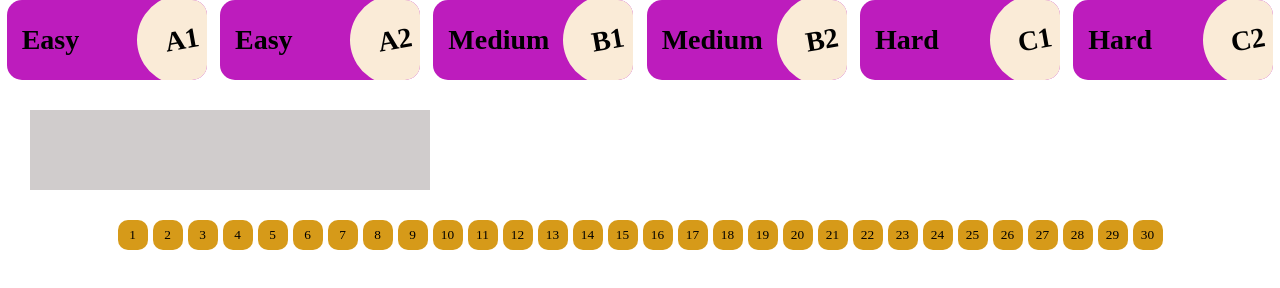
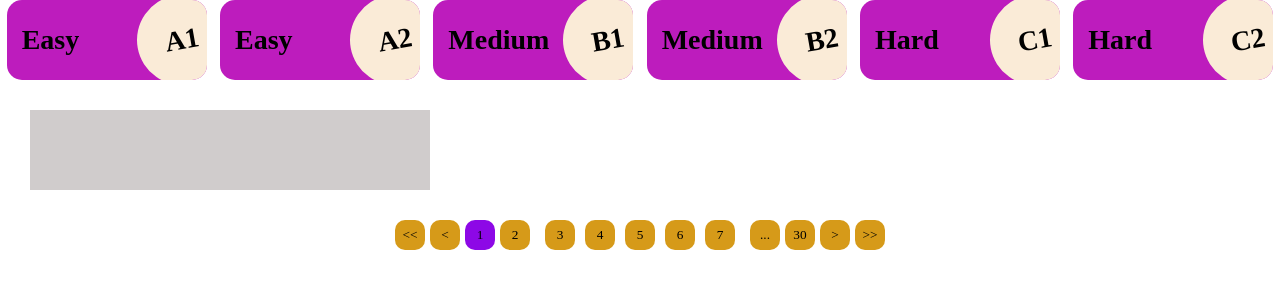
Before and after one commit to grinch-ira/rslang, a website built with webpack: page src/index.html in a window 1280 px wide. Built offline with nearby package versions, Linux system fonts and the light colour scheme; no server answers.

Commit message:
feat: Add pagination

```diff
--- a/src/textbook/page-switcher/page-switcher.scss
+++ b/src/textbook/page-switcher/page-switcher.scss
@@ -11,4 +11,28 @@
   padding: 5px;
   background-color: #d69a19;
   border-radius: 10px;
+
+  &.select {
+    background-color: #8d08e6;
   }
+}
+
+.wrapper {
+  // padding: 0 10px;
+  overflow: hidden;
+  position: relative;
+}
+
+.container {
+  display: flex;
+  // padding: 0 5px;
+  flex-direction: row;
+  gap: 10px;
+  flex-wrap: nowrap;
+  position: absolute;
+  transition: 0.5s;
+
+  & .textbook__page-button {
+    flex: 0 0 auto;
+  }
+}
--- a/src/textbook/page-switcher/page-switcher.ts
+++ b/src/textbook/page-switcher/page-switcher.ts
@@ -7,10 +7,36 @@ export class PageSwitcher extends BaseElement<'div'> implements IPublisher {
 
   private currentPage: number;
 
-  constructor() {
+  private countPage: number;
+
+  private pagePerSlide = 5;
+
+  private buttonSpread: HTMLButtonElement;
+
+  private pages: HTMLButtonElement[];
+
+  private sliderContainer: HTMLDivElement;
+
+  private sliderWrapper: HTMLDivElement;
+
+  private beforeWrapper: HTMLDivElement;
+
+  private afterWrapper: HTMLDivElement;
+
+  private BUTTON_WIDTH = 30;
+
+  private BUTTON_GAP = 10;
+
+  constructor(countPage: number) {
     super('div', 'textbook__page-switcher');
+    this.countPage = countPage;
     this.subscribers = [];
+    this.pages = [];
     this.currentPage = 0;
+    this.sliderContainer = new BaseElement('div', 'container').element;
+    this.sliderWrapper = new BaseElement('div', 'wrapper', this.sliderContainer).element;
+    this.beforeWrapper = new BaseElement('div', 'before-wrapper').element;
+    this.afterWrapper = new BaseElement('div', 'after-wrapper').element;
     this.initPageSwitcher();
   }
 
@@ -31,16 +57,127 @@ export class PageSwitcher extends BaseElement<'div'> implements IPublisher {
   }
 
   initPageSwitcher(): void {
-    for (let i = 0; i < 30; i += 1) {
+    const slideLeft = new BaseElement(
+      'button',
+      'textbook__page-button',
+      '&lt;&lt;',
+    ).element;
+    slideLeft.addEventListener('click', () => {
+      if (this.currentPage) {
+        this.currentPage -= this.pagePerSlide;
+        if (this.currentPage < 0) this.currentPage = 0;
+        this.refrash();
+      }
+    });
+    const left = new BaseElement('button',
+      'textbook__page-button', '&lt;').element;
+    left.addEventListener('click', () => {
+      if (this.currentPage) {
+        this.currentPage -= 1;
+        this.refrash();
+      }
+    });
+    const right = new BaseElement('button',
+      'textbook__page-button', '&gt;').element;
+    right.addEventListener('click', () => {
+      if (this.currentPage < this.countPage - 1) {
+        this.currentPage += 1;
+        this.refrash();
+      }
+    });
+    const slideRight = new BaseElement(
+      'button',
+      'textbook__page-button',
+      '&gt;&gt;',
+    ).element;
+
+    slideRight.addEventListener('click', () => {
+      if (this.currentPage < this.countPage - 1) {
+        this.currentPage += (this.currentPage + this.pagePerSlide < this.countPage - 1)
+          ? this.pagePerSlide : this.countPage - (1 + this.currentPage);
+        this.refrash();
+      }
+    });
+
+    for (let i = 0; i < this.countPage; i += 1) {
       const pageButton = new BaseElement(
         'button',
         'textbook__page-button',
         `${ i + 1 }`).element;
       pageButton.addEventListener('click', () => {
         this.currentPage = i;
-        this.notify();
+        this.refrash();
       });
-      this.element.append(pageButton);
+      this.pages.push(pageButton);
     }
+
+    this.element.append(
+      slideLeft,
+      left,
+      this.pages[0],
+      this.beforeWrapper,
+      this.sliderWrapper,
+      this.afterWrapper,
+      this.pages[this.pages.length - 1],
+      right,
+      slideRight,
+    );
+    this.sliderContainer.append(...this.pages.slice(2, this.pages.length - 2));
+    this.refrash();
+  }
+
+  refrash() {
+    this.notify();
+    this.switchSelectButton();
+    this.updateSliderWidth();
+
+    if (this.currentPage > (2 + Math.floor(this.pagePerSlide / 2))) {
+      this.beforeWrapper.innerHTML = '';
+      this.beforeWrapper.append(
+        new BaseElement('button', 'textbook__page-button', '...').element,
+      );
+      this.afterWrapper.innerHTML = '';
+      if (this.currentPage > this.countPage - (4 + Math.floor(this.pagePerSlide / 2))) {
+        this.afterWrapper.append(this.pages[this.pages.length - 2]);
+      } else {
+        this.afterWrapper.append(
+          new BaseElement('button', 'textbook__page-button', '...').element,
+        );
+      }
+
+    } else {
+      this.beforeWrapper.innerHTML = '';
+      this.beforeWrapper.append(this.pages[1]);
+      this.afterWrapper.innerHTML = '';
+      this.afterWrapper.append(
+        new BaseElement('button', 'textbook__page-button', '...').element,
+      );
+    }
+    this.checkSlider();
+  }
+
+  switchSelectButton() {
+    this.pages.forEach((item, index) => {
+      if (index === this.currentPage) {
+        item.classList.add('select');
+      } else {
+        item.classList.remove('select');
+      }
+    });
+  }
+
+  updateSliderWidth() {
+    this.sliderWrapper
+      .style.width = `${this.BUTTON_WIDTH * this.pagePerSlide +
+      this.BUTTON_GAP * (this.pagePerSlide - 1) + this.BUTTON_GAP * 2}px`;
+  }
+
+  checkSlider() {
+    let mult = this.currentPage - 2 - Math.floor(this.pagePerSlide / 2);
+    if (mult < 0) mult = 0;
+    if (mult > (this.countPage - 4 - this.pagePerSlide)) {
+      mult = this.countPage - 4 - this.pagePerSlide;
+    }
+    this.sliderContainer.style.left = `${10 - 40 * mult}px`;
   }
 }
--- a/src/textbook/textbook-interfaces.ts
+++ b/src/textbook/textbook-interfaces.ts
@@ -10,10 +10,6 @@ export interface ISubscriber {
   update(publisher?: IPublisher): void;
 }
 
-// export interface ISubscriberPageButton {
-
-// }
-
 export interface ISubscriberLevelButton {
   update(publisher: IPublisherLevelButton): void;
 }
--- a/src/textbook/textbook.ts
+++ b/src/textbook/textbook.ts
@@ -6,6 +6,7 @@ import { ISubscriber } from './textbook-interfaces';
 import { WordPresenter } from './word-presenter/word-presenter';
 import { WordsList } from './words-list/words-list';
 import './textbook.scss';
+import { StatusCode } from '../api/api-interfaces';
 
 export class Textbook extends BaseElement<'div'> implements ISubscriber {
   private levelSwitcher: LevelSwitcher;
@@ -26,7 +27,7 @@ export class Textbook extends BaseElement<'div'> implements ISubscriber {
     this.wordPresenter = new WordPresenter();
     this.wordList.register(this.wordPresenter);
 
-    this.pageSwitcher = new PageSwitcher();
+    this.pageSwitcher = new PageSwitcher(30);
     this.pageSwitcher.register(this);
 
     this.element.append(
@@ -49,13 +50,9 @@ export class Textbook extends BaseElement<'div'> implements ISubscriber {
       this.levelSwitcher.getCurrentLevel(),
       this.pageSwitcher.getCurrentPage().toString(),
     ).then((result) => {
-      if (result.statusCode === 200) {
+      if (result.statusCode === StatusCode.Success) {
         if (result.body) this.wordList.setWords(result.body);
       }
     });
   }
-
-  // public getHtmlTag(): HTMLDivElement {
-  //   return this.element;
-  // }
 }
```
Lines whose indentation alone changed are shown as unchanged.
